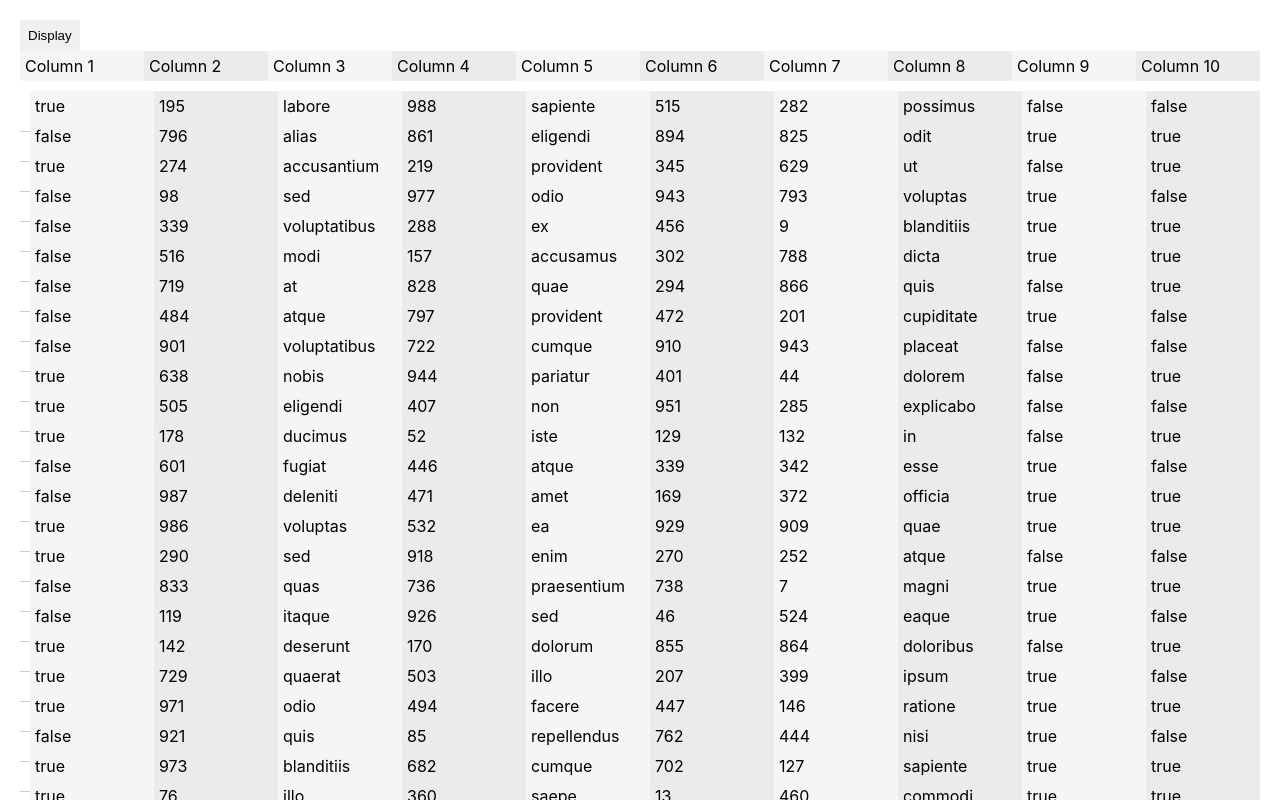
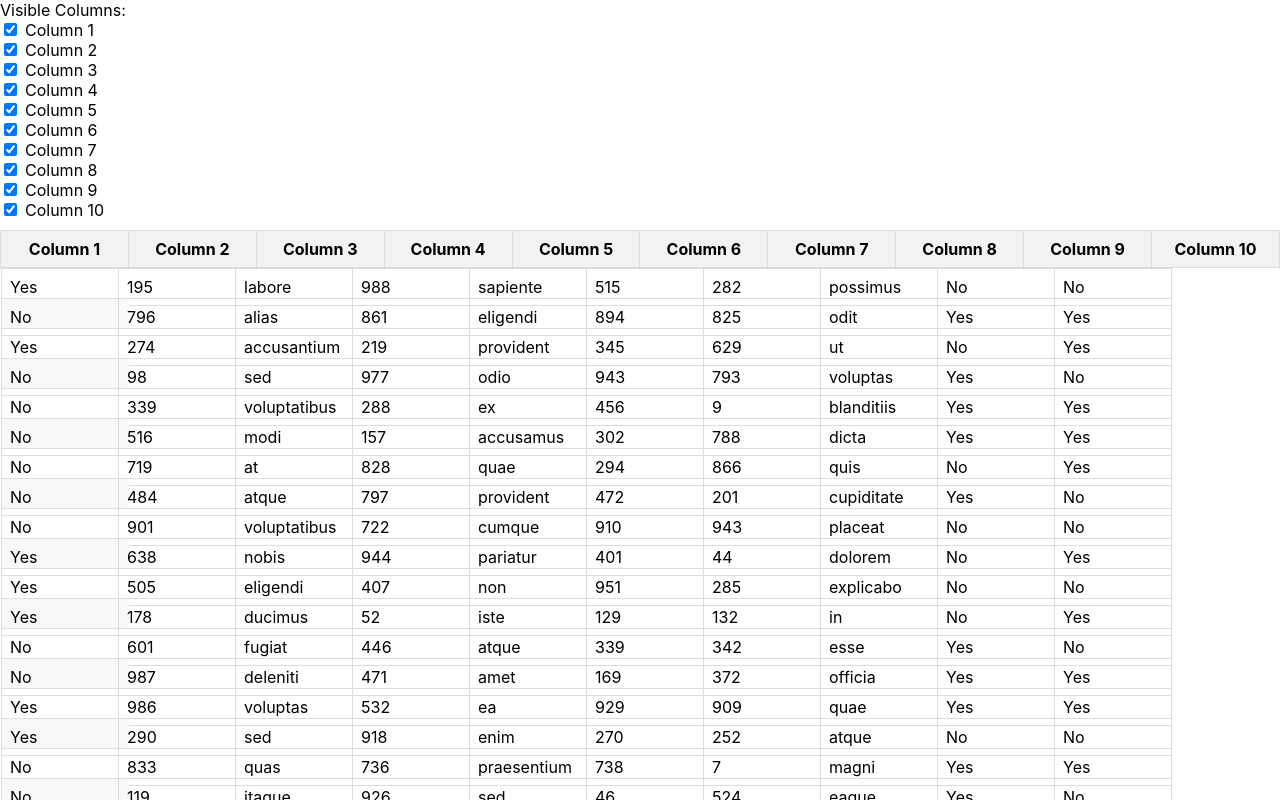
Before and after one commit to aidoha/cemento-task, a React (Create React App) app: page / in a window 1280 px wide. Shown: the top 800 px of the page. Built offline with nearby package versions, Linux system fonts and the light colour scheme.

Commit message:
feat: visibility feature

```diff
--- a/src/App.tsx
+++ b/src/App.tsx
@@ -1,9 +1,10 @@
 import Table from './components/table';
+import tableData from './table-data.json';
 
 function App() {
 	return (
 		<div>
-			<Table />
+			<Table tableData={tableData} />
 		</div>
 	);
 }
--- a/src/components/table/index.tsx
+++ b/src/components/table/index.tsx
@@ -1,85 +1,152 @@
 import React, { useState } from 'react';
-import { FixedSizeList as List, ListChildComponentProps } from 'react-window';
-import { TableData } from '../../types';
-import MultiSelectDropdown, { Option } from '../dropdown';
-import tableDataJson from '../../table-data.json';
-import { transformTableData } from '../../utils';
-import './styles.css';
+import { FixedSizeList as List } from 'react-window';
+import styled from 'styled-components';
 
-const Table: React.FC = () => {
-	const [tableData, setTableData] = useState<TableData>(() =>
-		transformTableData(tableDataJson as TableData)
-	);
+interface Column {
+	id: string;
+	ordinalNo: number;
+	title: string;
+	type: string;
+	width?: number;
+}
 
-	const handleOptionChange = (updatedOptions: Option[]) => {
-		const updatedColumns = tableData.columns.map((column) => {
-			const isVisible = updatedOptions.some((option) => option.id === column.id);
-			return { ...column, isVisible };
-		});
+interface DataRow {
+	id: string;
+	[columnId: string]: any;
+}
 
-		setTableData((prevTableData: TableData) => {
-			return { ...prevTableData, columns: updatedColumns };
-		});
+interface TableData {
+	columns: Column[];
+	data: DataRow[];
+}
+
+interface DataTableProps {
+	tableData: TableData;
+}
+
+const DataTableContainer = styled.div`
+	margin-bottom: 20px;
+`;
+
+const VisibleColumnsContainer = styled.div`
+	margin-bottom: 10px;
+`;
+
+const CheckboxLabel = styled.label`
+	margin-left: 5px;
+`;
+
+const Table = styled.table`
+	width: 100%;
+	border-collapse: collapse;
+`;
+
+const TableHead = styled.thead`
+	background-color: #f2f2f2;
+`;
+
+const TableRow = styled.tr`
+	&:nth-child(even) {
+		background-color: #f9f9f9;
+	}
+`;
+
+const TableHeaderCell = styled.th`
+	padding: 8px;
+	border: 1px solid #ddd;
+	min-width: 100px;
+`;
+
+const TableCell = styled.td`
+	padding: 8px;
+	border: 1px solid #ddd;
+	min-width: 100px;
+`;
+
+const DataTable: React.FC<DataTableProps> = ({ tableData }) => {
+	const { columns, data } = tableData;
+	const [visibleColumns, setVisibleColumns] = useState(columns.map((column) => column.id));
+
+	const handleColumnVisibilityChange = (columnId: string) => {
+		if (visibleColumns.includes(columnId)) {
+			// Column is currently visible, so hide it
+			setVisibleColumns(visibleColumns.filter((id) => id !== columnId));
+		} else {
+			// Column is currently hidden, so show it
+			setVisibleColumns([...visibleColumns, columnId]);
+		}
 	};
 
-	const Row: React.FC<ListChildComponentProps> = ({ index, style }) => {
-		const row = tableData.data[index];
+	const Row: React.FC<{ index: number; style: React.CSSProperties }> = ({ index, style }) => {
+		const row = data[index];
 
 		return (
-			<div className="table-row" style={style}>
-				{tableData.columns.map((column) => {
-					const cellValue = row[column.id];
-					return (
-						<div className="table-cell" key={`${row.id}-${column.id}`}>
-							{cellValue.toString()}
-						</div>
-					);
-				})}
-			</div>
+			<TableRow style={style}>
+				{columns.map((column) =>
+					visibleColumns.includes(column.id) ? (
+						<TableCell key={column.id}>
+							{typeof row[column.id] === 'boolean' ? (
+								row[column.id] ? (
+									'Yes'
+								) : (
+									'No'
+								)
+							) : typeof row[column.id] === 'object' ? (
+								// Render selection list or other complex data type
+								// <Select options={row[column.id]} />
+								<div>select component</div>
+							) : (
+								row[column.id]
+							)}
+						</TableCell>
+					) : null
+				)}
+			</TableRow>
 		);
 	};
 
-	const MemoizedRow = React.memo(Row);
-
 	const rowHeight = 30;
 	const tableHeight = rowHeight * tableData.data.length;
-
 	return (
-		<div className="table-container">
-			<div>
-				<MultiSelectDropdown
-					options={tableData.columns}
-					selectedOptions={tableData.columns.filter((column) => column.isVisible)}
-					onChange={handleOptionChange}
+		<DataTableContainer>
+			<VisibleColumnsContainer>
+				<label>Visible Columns:</label>
+				{columns.map((column) => (
+					<div key={column.id}>
+						<input
+							type="checkbox"
+							id={column.id}
+							checked={visibleColumns.includes(column.id)}
+							onChange={() => handleColumnVisibilityChange(column.id)}
 						/>
-			</div>
-			<div style={{ height: tableHeight, width: '100%' }}>
-				<div className="table-header">
-					{tableData.columns.map((column) => (
-						<div
-							className="table-cell"
-							style={{
-								width: column.width ? `${column.width}px` : 'auto',
-								display: column.isVisible ? 'block' : 'none',
-							}}
-							key={column.id}
-						>
-							{column.title}
+						<CheckboxLabel htmlFor={column.id}>{column.title}</CheckboxLabel>
 					</div>
 				))}
-				</div>
+			</VisibleColumnsContainer>
+			<Table>
+				<TableHead>
+					<tr>
+						{columns.map((column) =>
+							visibleColumns.includes(column.id) ? (
+								<TableHeaderCell key={column.id}>{column.title}</TableHeaderCell>
+							) : null
+						)}
+					</tr>
+				</TableHead>
+				<tbody>
 					<List
-					className="table-list"
+						style={{ overflow: 'inherit' }}
 						height={tableHeight}
-					itemCount={tableData.data.length}
+						itemCount={data.length}
 						itemSize={rowHeight}
 						width="100%"
 					>
-					{MemoizedRow}
+						{Row}
 					</List>
-			</div>
-		</div>
+				</tbody>
+			</Table>
+		</DataTableContainer>
 	);
 };
 
-export default Table;
+export default DataTable;
--- a/src/components/table/styles.css
+++ /dev/null
@@ -1,60 +0,0 @@
-.table-container {
-	margin: 20px;
-}
-
-.table-list {
-	overflow: auto;
-}
-
-.table-header {
-	display: flex;
-}
-
-.table-row {
-	display: flex;
-	align-items: center;
-	padding: 10px;
-	border-bottom: 1px solid #ccc;
-}
-
-.table-cell {
-	flex: 1;
-	padding: 5px;
-}
-
-.table-cell:nth-child(odd) {
-	background-color: #f5f5f5;
-}
-
-.table-cell:nth-child(even) {
-	background-color: #ebebeb;
-}
-
-.table-cell input[type='text'],
-.table-cell select {
-	width: 100%;
-	padding: 5px;
-	border: none;
-	border-radius: 3px;
-}
-
-.table-cell input[type='checkbox'] {
-	margin-right: 5px;
-}
-
-.table-cell .edit-icon {
-	margin-right: 5px;
-	color: #999;
-	cursor: pointer;
-}
-
-.table-cell .save-icon,
-.table-cell .cancel-icon {
-	margin-right: 5px;
-	color: green;
-	cursor: pointer;
-}
-
-.table-cell .cancel-icon {
-	color: red;
-}
```
Lines whose indentation alone changed are shown as unchanged.
